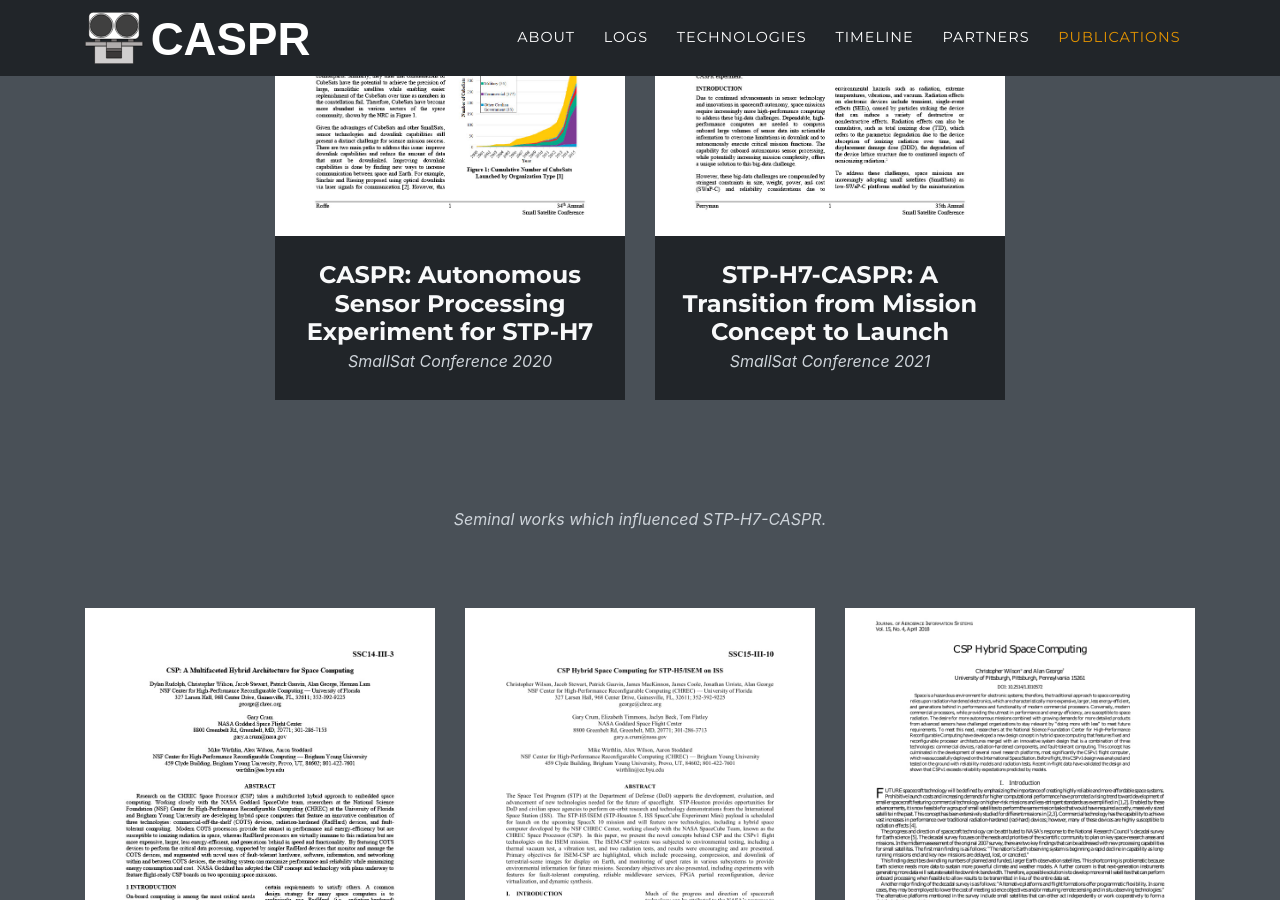
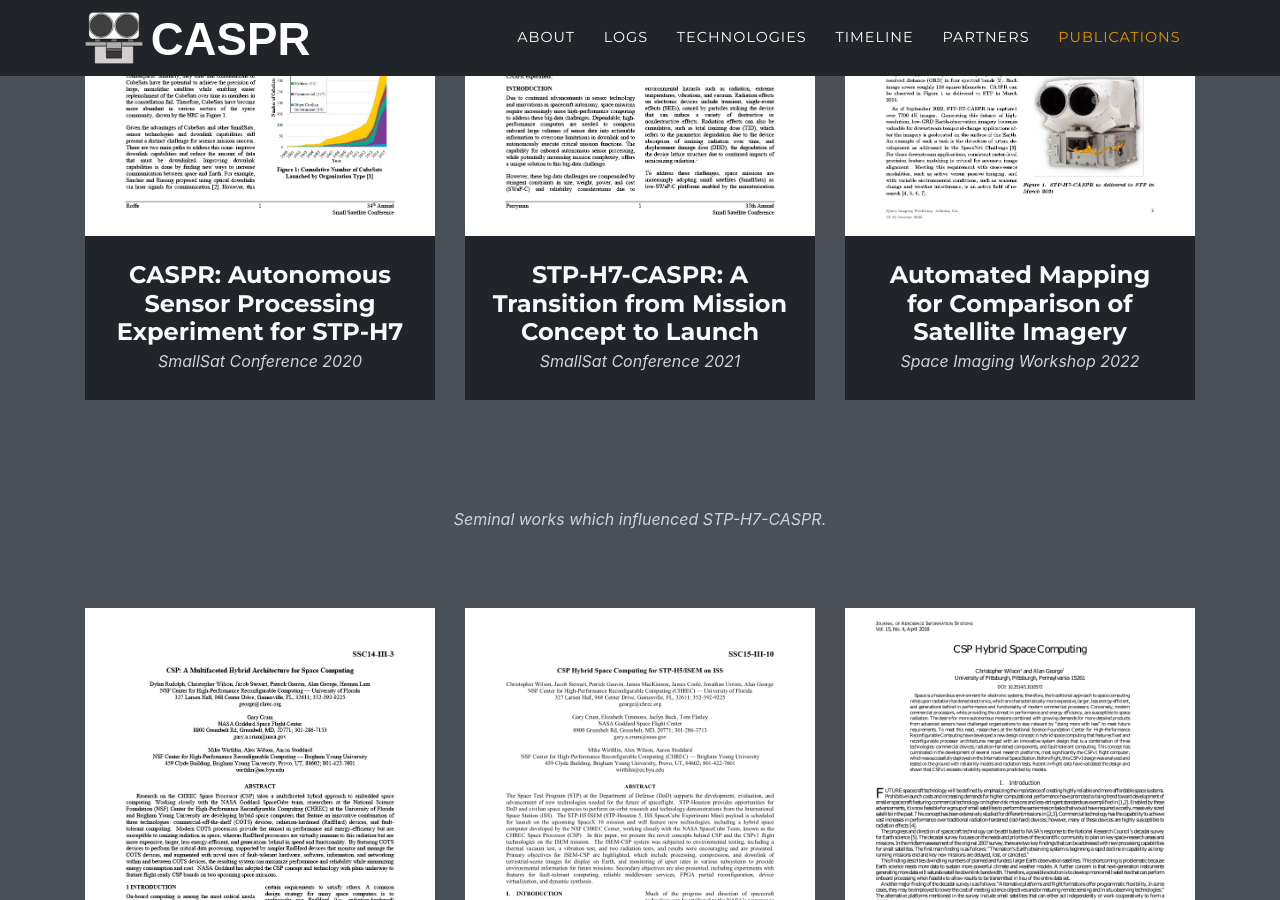
Before and after one commit to CHREC/caspr_website, a Jekyll site: the page built from index.md, in a window 1280 px wide and 900 px high, scrolled down 8450 px. Built offline with Jekyll 4.4.1, drawn with Linux system fonts in a browser that asks for light colours; some web fonts are replaced.

Commit message:
added Space imaging workshop paper under publications

```diff
--- a/_data/sitetext.yml
+++ b/_data/sitetext.yml
@@ -173,6 +173,10 @@ en: &DEFAULT_EN
         desc: SmallSat Conference 2021
         thumbnail: assets/img/publications/caspr_ssc21.jpg
         link: "https://digitalcommons.usu.edu/smallsat/2021/all2021/241/"
+      - title: "Automated Mapping for Comparison of Satellite Imagery"
+        desc: Space Imaging Workshop 2022
+        thumbnail: assets/img/publications/caspr_siw22.jpg
+        link: "https://seal.ae.gatech.edu/sites/default/files/2022-10/SIW22-21.pdf"
     prev-work-text: "Seminal works which influenced STP-H7-CASPR."
     prev-work-list:
       - title: "CSP: A Multifaceted Hybrid Architecture for Space Computing"
```
Also changed, not shown: assets/img/publications/caspr_siw22.jpg (added).
